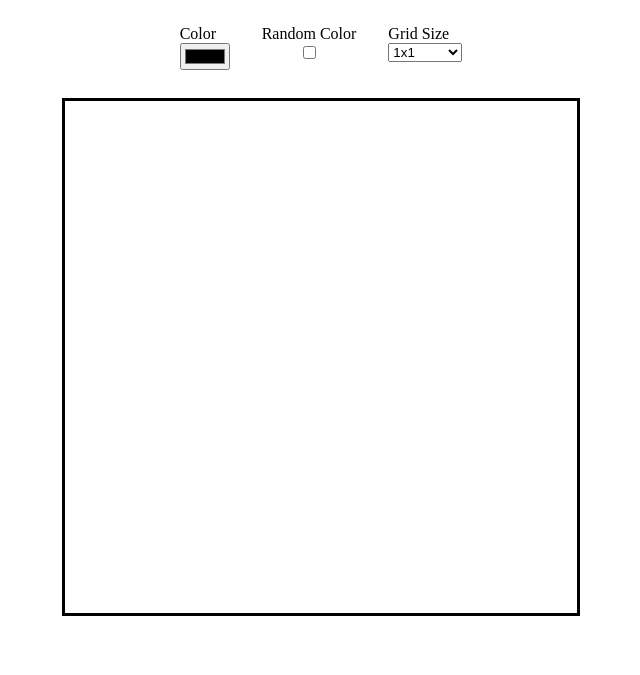
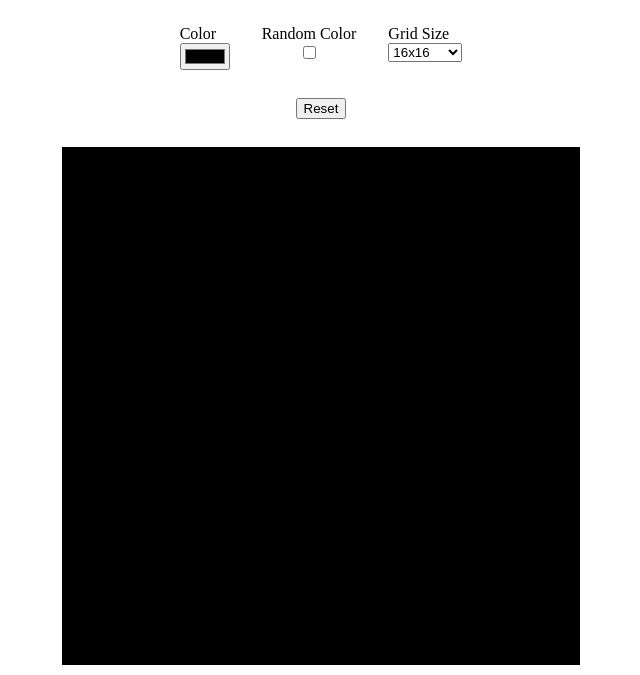
Before and after one commit to Septimis/The-Odin-Project, a plain HTML site: page Etch-a-Sketch/index.html in a window 1280 px wide. Shown: the part 125-800 px from the top of the page, without its empty margins (319-959 px from the left). Drawn offline with Linux system fonts and the light colour scheme.

Commit message:
Finished Etch-A-Sketch

```diff
--- a/Etch-a-Sketch/index.html
+++ b/Etch-a-Sketch/index.html
@@ -10,7 +10,7 @@
     <link rel="stylesheet" href="style.css">
 </head>
 
-<body>
+<body onload="createBoard()">
     <div class="col center">
         <div id="header">
             <h1>Etch-a-Sketch</h1>
@@ -32,16 +32,18 @@
                     <option value="2">2x2</option>
                     <option value="4">4x4</option>
                     <option value="8">8x8</option>
-                    <option value="16">16x16</option>
+                    <option value="16" selected>16x16</option>
                     <option value="32">32x32</option>
                     <option value="64">64x64</option>
                     <option value="128">128x128</option>
                     <option value="256">256x256</option>
-                    <option value="512">512x512</option>
                 </select>
             </div>
         </div>
-        <div id="gameBoardWrapper">
+        <div id="subMenu" class="row">
+            <button id="reset" type="button" onclick="reset()">Reset</button>
+        </div>
+        <div id="gameBoardWrapper" class="row">
             <!-- Auto-filled by JavaScript -->
         </div>
         <div id="footer">
--- a/Etch-a-Sketch/script.js
+++ b/Etch-a-Sketch/script.js
@@ -4,20 +4,41 @@ const pixelColor = document.getElementById('pixelColor');
 const isRandomColor = document.getElementById('isRandomColor');
 const gridSize = document.getElementById('gridSize');
 
+gridSize.addEventListener('change', () => createBoard());
+
 //initiate the board
 function createBoard() {
+    clearChildren(gameBoard);
+
     let pixelSize = gameBoard.clientWidth / Number(gridSize.value);
     let numPixels = gameBoard.clientWidth / pixelSize;
 
-    for(let i = 0; i < numPixels; i++) {
+    for(let i = 0; i < numPixels * numPixels; i++) {
         const pixel = document.createElement('div');
         pixel.style.border = 'none';
-        pixel.style.background = pixelColor.value;
-        pixel.style.width = pixelSize;
-        pixel.style.height = pixelSize;
-        //pixel.style.cssText = `border: none; background: ${pixelColor.value}; width: ${pixelSize}; height: ${pixelSize};`;
+        pixel.style.background = `${pixelColor.value}`;
+        pixel.style.width = `${pixelSize}px`;
+        pixel.style.height = `${pixelSize}px`;
+
+        pixel.addEventListener('mouseover', () => {
+            pixel.style.background = (isRandomColor.checked) ? `rgb(${Math.random() * 100 + 1},${Math.random() * 100 + 1},${Math.random() * 100 + 1})` : pixelColor.value;
+        });
+
         gameBoard.appendChild(pixel);
     }
+}
 
-    console.log(`Board will have ${numPixels} pixel(s) of size ${pixelSize}`);
+function clearChildren(parent) {
+    let firstChild = parent.firstElementChild;
+
+    while(firstChild) {
+        firstChild.remove();
+        firstChild = parent.firstElementChild;
+    }
 }
+
+function reset() {
+    pixelColor.value = '#000000';
+    gridSize.value = '16';
+    createBoard();
+}
--- a/Etch-a-Sketch/style.css
+++ b/Etch-a-Sketch/style.css
@@ -14,10 +14,14 @@
     margin: 28px auto;
     gap: 32px;
 }
+#subMenu {
+    margin-bottom: 28px;
+}
 
 #gameBoardWrapper {
     width: 512px;
     height: 512px;
     padding: 0px;
     border: 3px solid black;
+    flex-wrap: wrap;
 }
```
